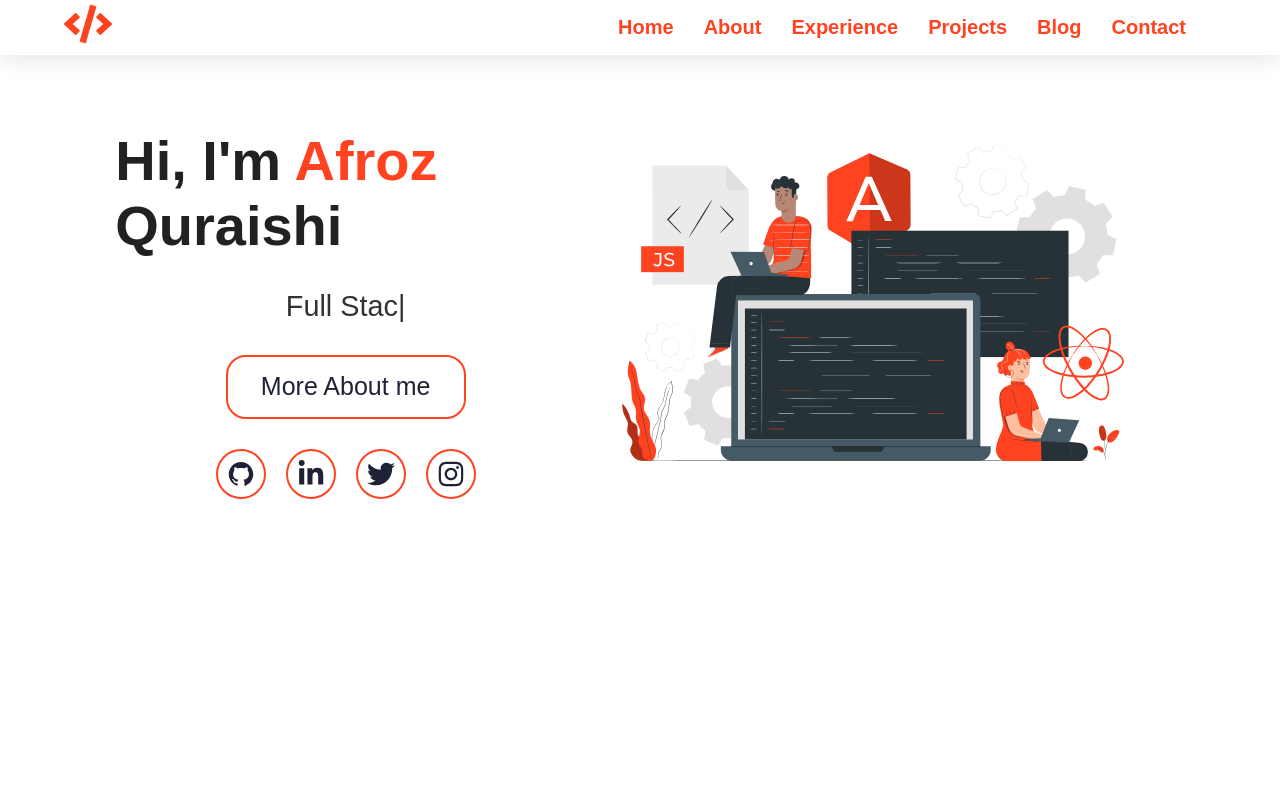
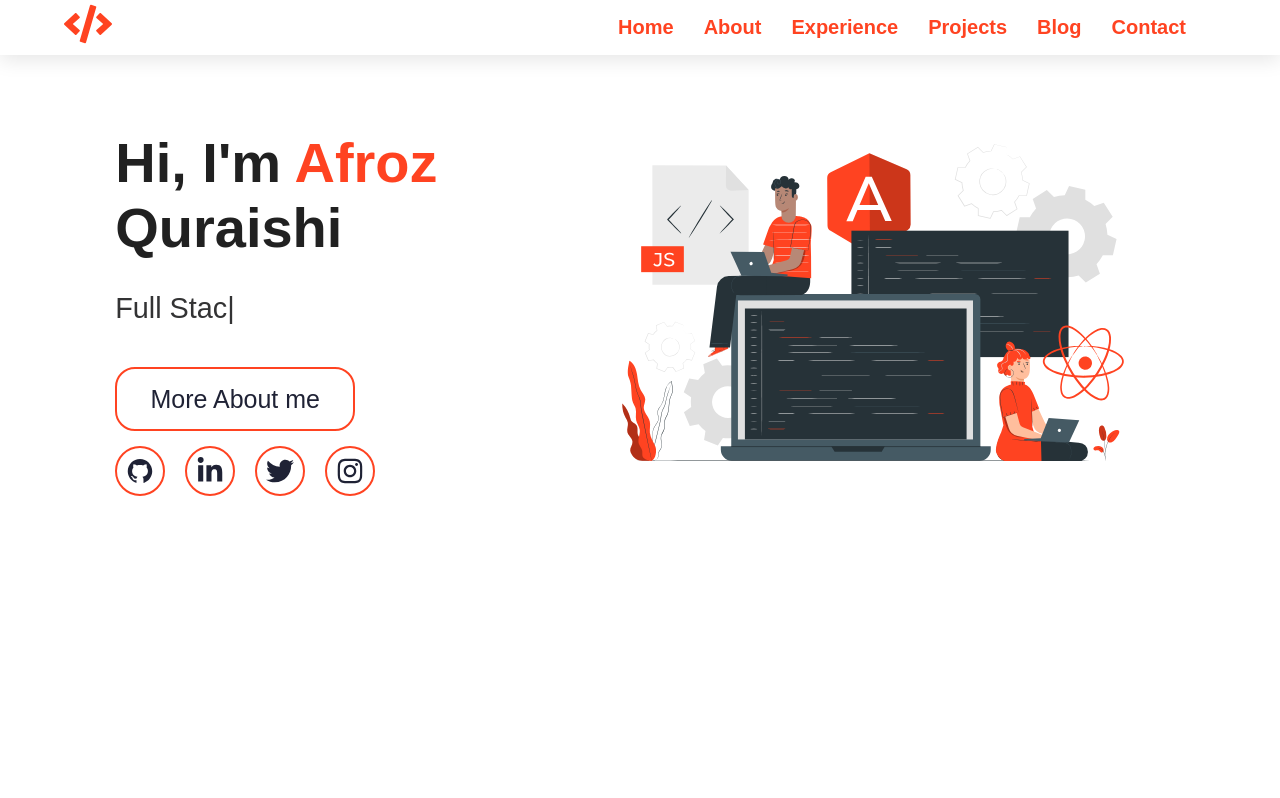
Before and after one commit to afroz23/afrozquraishi, a Next.js app: page / in a window 1280 px wide. Shown: the top 798 px of the page. Built offline with nearby package versions, Linux system fonts and the light colour scheme.

Commit message:
home page modified

```diff
--- a/styles/css/About.module.css
+++ b/styles/css/About.module.css
@@ -104,6 +104,7 @@
 .profile {
   border-radius: 50%;
   position: fixed;
+  z-index: 100px;
 }
 
 .aboutMe {
--- a/styles/css/Contact.module.css
+++ b/styles/css/Contact.module.css
@@ -98,7 +98,7 @@
   transition: all 0.4s ease-in-out;
 }
 .contactCircles .para_links .link:hover {
-  color: #333333;
+  color: #ff5757b6;
   text-decoration: none;
   transition: all 0.4s ease-in-out;
 }
--- a/styles/css/Home.module.css
+++ b/styles/css/Home.module.css
@@ -26,7 +26,7 @@
 .header__ul {
   list-style-type: none;
   display: flex;
-  justify-content: center;
+  justify-content: flex-start;
 }
 .header_anchor {
   color: #1f2235;
@@ -40,7 +40,7 @@
   font-size: 28px;
   align-items: center;
   justify-content: center;
-  margin: 0 10px;
+  margin-right: 20px;
   transition: all 0.5s linear;
   cursor: pointer;
 }
@@ -53,8 +53,9 @@
   font-size: 1.8rem;
   color: #333334;
   display: flex;
-  justify-content: center;
-  margin: 2rem auto;
+  justify-content: flex-start;
+  margin-top: 2rem;
+  margin-bottom: 2rem;
 }
 .more_about {
   width: 15rem;
@@ -67,7 +68,6 @@
   display: flex;
   align-items: center;
   justify-content: center;
-  margin: auto;
   transition: all 0.1s linear;
   cursor: pointer;
 }
@@ -89,18 +89,9 @@
   transition: all 0.2s linear;
 }
 
-.btn {
-  outline: none;
-  border: none;
-  color: #212121;
-  text-decoration: none;
-  display: flex;
-  justify-content: center;
-}
 .header__buttons {
   display: flex;
-  justify-content: center;
-  margin-bottom: 15px;
+  justify-content: flex-start;
 }
 .header__buttons a {
   text-decoration: none;
@@ -137,7 +128,10 @@
   height: 130%;
   width: 130%;
 }
-
+.header__section {
+  display: flex;
+  flex-direction: column;
+}
 @media only screen and (max-width: 800px) {
   .header__content,
   .container {
--- a/styles/css/Navbar.module.css
+++ b/styles/css/Navbar.module.css
@@ -2,7 +2,6 @@
   box-sizing: border-box;
   width: 100%;
   height: 55px;
-  position: fixed;
   background: #fff;
   box-shadow: 0 5px 20px rgba(0, 0, 0, 0.1);
 }
@@ -10,11 +9,12 @@
 .navbar {
   display: flex;
   flex-wrap: wrap;
+  position: fixed;
+  z-index: 1000000px;
 }
 
 .navbar__container {
   display: flex;
-
   justify-content: space-between;
   align-items: center;
   height: 55px;
@@ -46,7 +46,7 @@
 }
 
 .navbar__container a:hover {
-  color: #333333;
+  color: #ff8873;
 }
 .navbar__right a:active {
   color: #333333;
--- a/styles/css/Projects.module.css
+++ b/styles/css/Projects.module.css
@@ -53,6 +53,8 @@
   border: 1px solid #eee;
   border-radius: 8px;
   cursor: pointer;
+  position: relative;
+  z-index: -1;
 }
 .card:hover {
   transform: scale(0.999);
--- a/styles/globals.css
+++ b/styles/globals.css
@@ -4,6 +4,26 @@ body {
   margin: 0;
   font-family: -apple-system, BlinkMacSystemFont, Segoe UI, Roboto, Oxygen,
     Ubuntu, Cantarell, Fira Sans, Droid Sans, Helvetica Neue, sans-serif;
+}
+
+:root {
+  --color-primary-accent: #2614c7;
+  --color-primary: #000;
+  --color-button: #3d486c;
+  --color-paragraph: #797979;
+  --color-button-text: rgb(255, 255, 255);
+  --color-background: #fff;
+  --color-anchor: #000aff;
+}
+
+[data-theme="dark"] {
+  --color-primary-accent: #00ff4c;
+  --color-primary: #fff;
+  --color-button: #00ff4c;
+  --color-paragraph: #8a8a8a;
+  --color-button-text: rgb(0, 0, 0);
+  --color-background: #22212b;
+  --color-anchor: #00ff4c;
 }
 
 a {
@@ -23,6 +43,9 @@ body {
   font-family: "Poppins", sans-serif;
   scroll-behavior: smooth;
   overflow-y: scroll;
+  background-color: var(--color-background);
+  color: var(--color-primary);
+  font-family: "Poppins", sans-serif;
 }
 
 body::-webkit-scrollbar-track {
```
